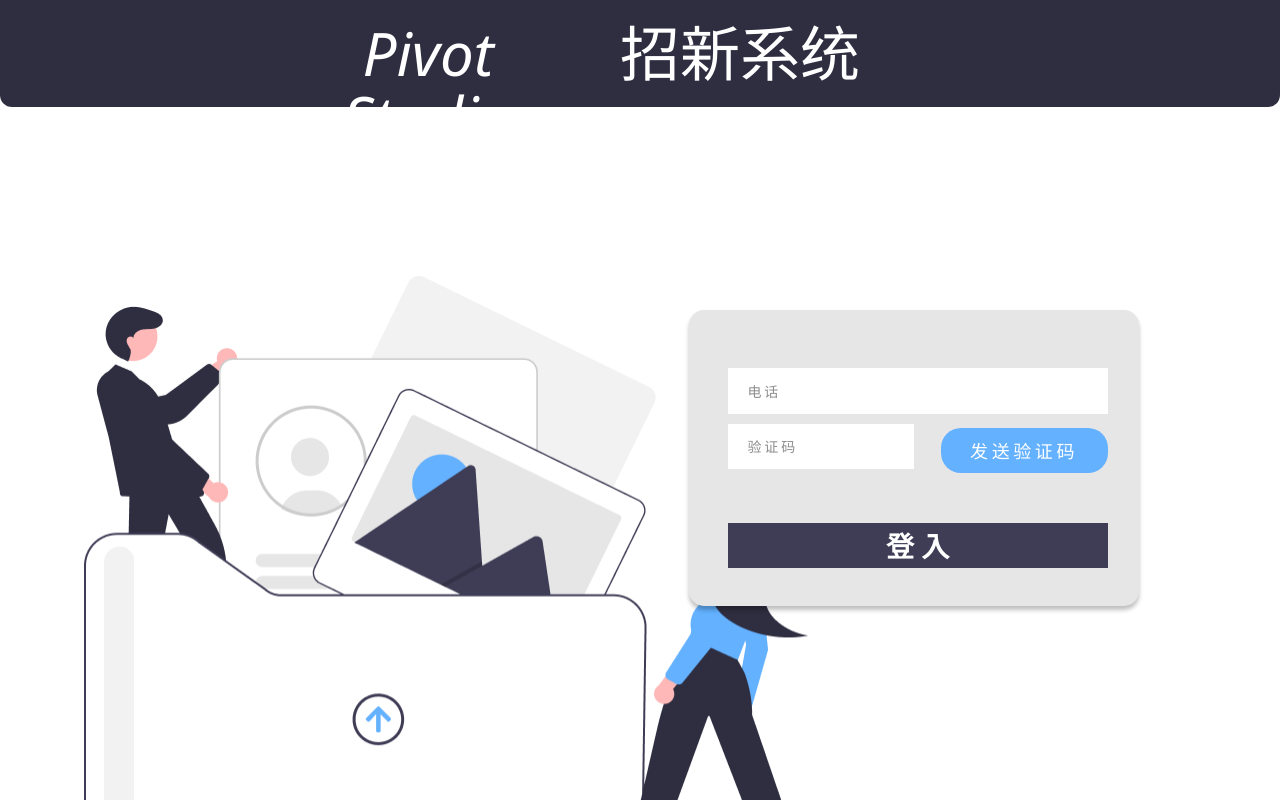
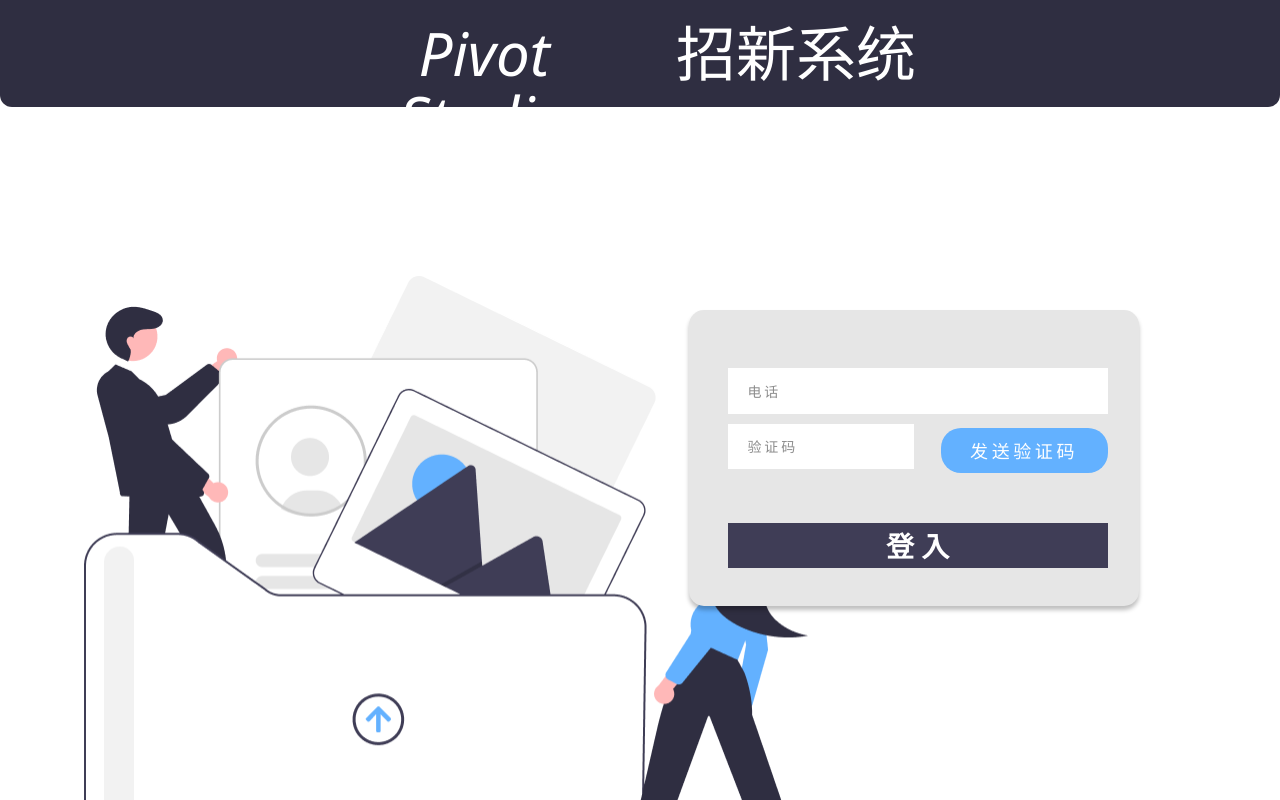
Before and after one commit to capricorn416/Recruitment-management, a Vue app: page /login in a window 1280 px wide. Shown: the top 800 px of the page. Built offline with nearby package versions, Linux system fonts and the light colour scheme.

Commit message:
[merge]merge login

```diff
--- a/src/views/Login.vue
+++ b/src/views/Login.vue
@@ -163,9 +163,9 @@ to{opacity: 1}
 
 }
 .headbar .box{
-   position: absolute;
-   right: 30%;
-  top: 21px;
+   padding-top: 21px;
+   display: flex;
+   justify-content: center;
 }
 .headbar p {
   /* position: absolute; */
```
